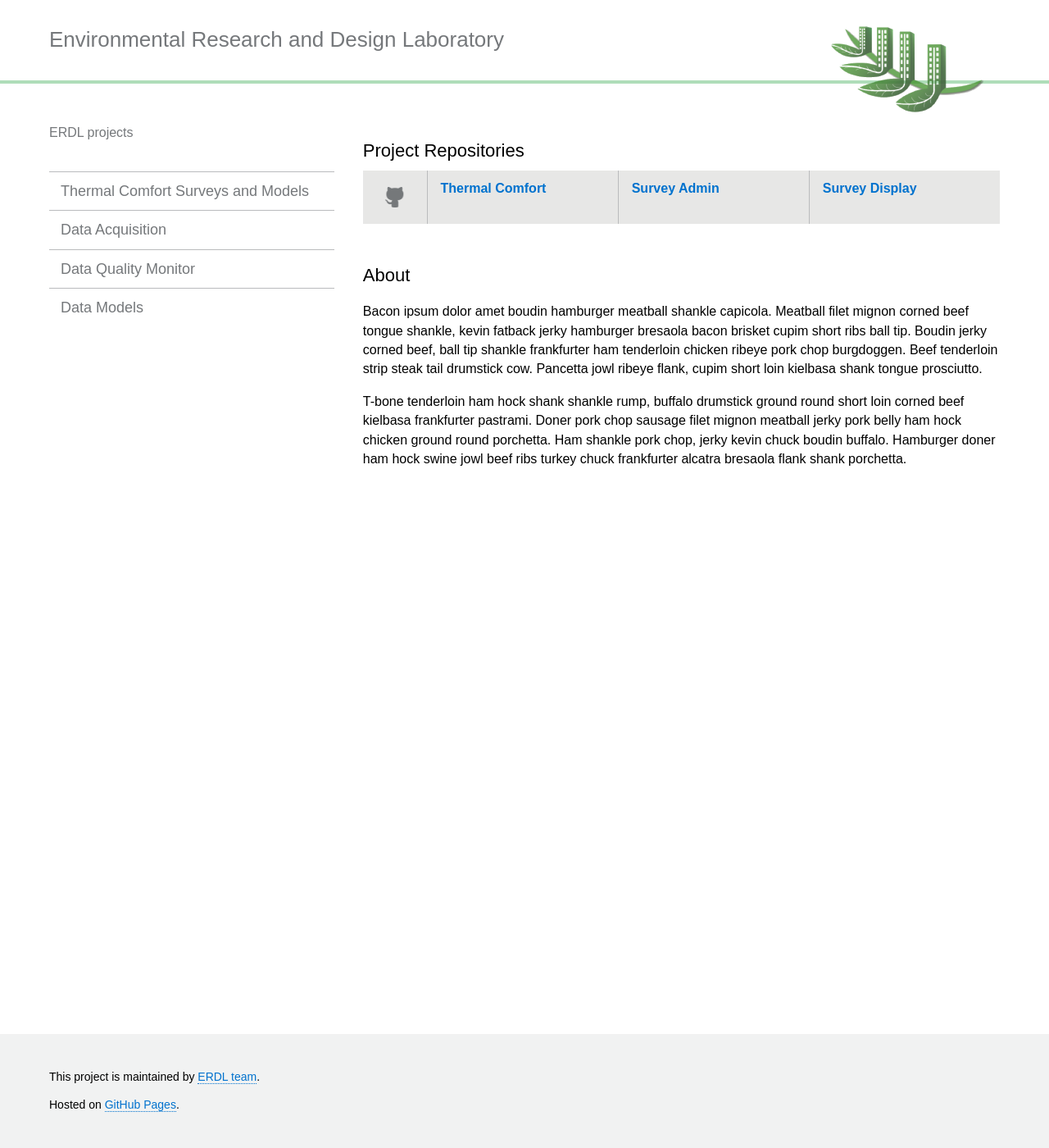
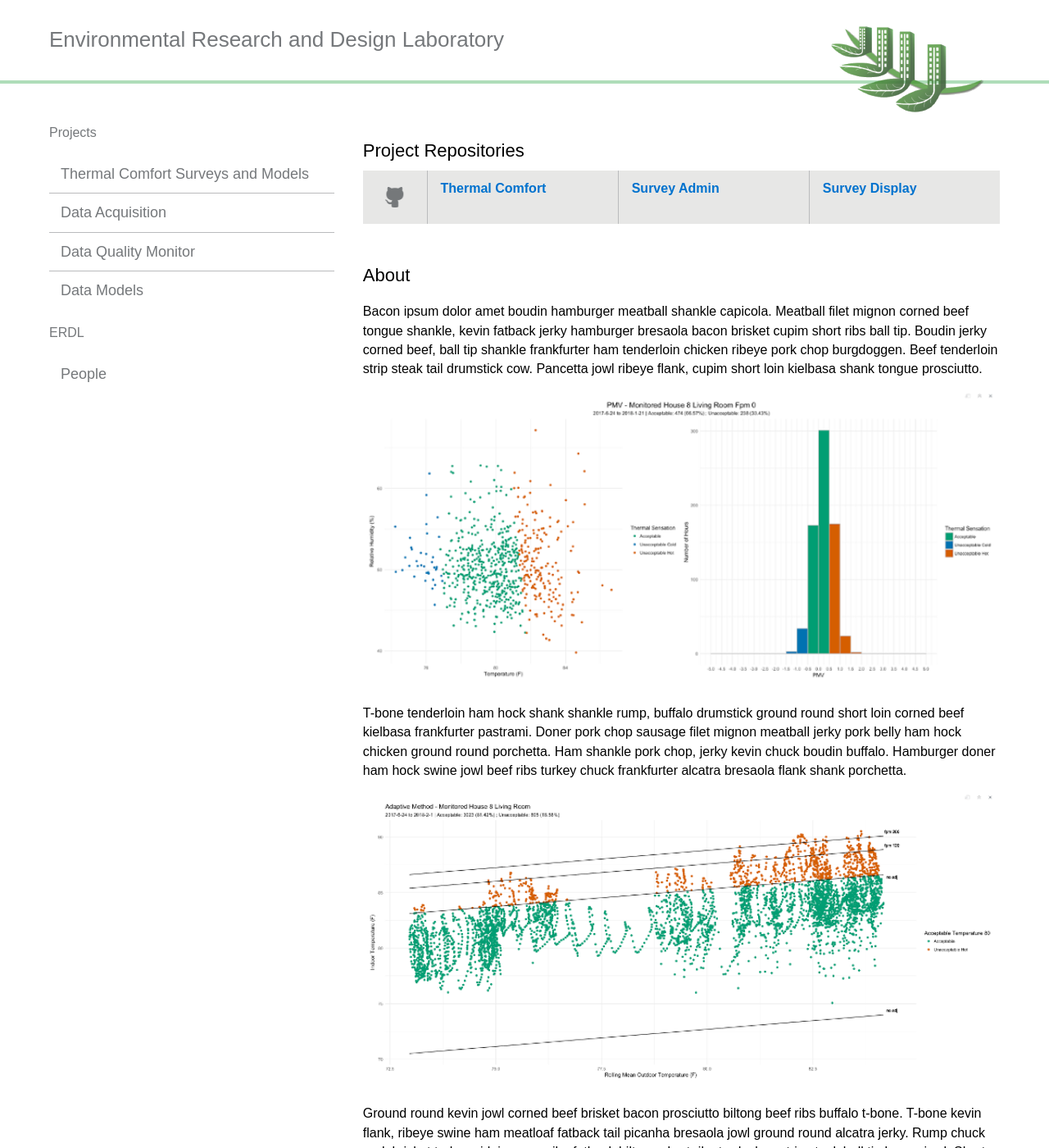
Before and after one commit to erdl/erdl.github.io, a Jekyll site: the page built from _pages/thermal_comfort_surveys_and_models.md, in a window 1280 px wide and 1400 px high. Shown: the whole window at 82% size. Built offline with Jekyll 4.4.1, drawn with Linux system fonts in a browser that asks for light colours; some of the changed text lies outside the part shown.

Commit message:
#3 #4 updated sidebar and added images for each project

```diff
--- a/_config.yml
+++ b/_config.yml
@@ -10,7 +10,7 @@ collections:
 
 # Title
 name: Environmental Research and Design Laboratory
-subtitle: ERDL projects
+subtitle: Projects
 
 # When using this template with a project page set the baseurl to '/project-name'
 # For user/organization pages set this to an empty string
@@ -31,9 +31,6 @@ logoalt:
 # Navigation
 # List links that should appear in the site sidebar here
 navigation:
-- text:
-  url: ./
-  internal: true
 - text: Thermal Comfort Surveys and Models
   url: thermal_comfort_surveys_and_models
   internal: true
--- a/_includes/sidebar.html
+++ b/_includes/sidebar.html
@@ -1,4 +1,5 @@
 <aside>
+
   <p class="intro">{{ site.subtitle }}</p>
   <a class="skip-link visuallyhidden focusable" href="#main">Skip to Main Content</a>
   <nav class="sidebar-nav" role="navigation">
@@ -12,4 +13,12 @@
       {% endfor %}
     </ul>
   </nav>
+
+  <p class="intro">ERDL</p>
+  <nav class="sidebar-nav" role="navigation">
+    <ul>
+      <li><a href="https://github.com/orgs/erdl/people">People</a></li>
+    </ul>
+  </nav>
+
 </aside>
--- a/_pages/thermal_comfort_surveys_and_models.md
+++ b/_pages/thermal_comfort_surveys_and_models.md
@@ -11,4 +11,12 @@ projects:
 
 Bacon ipsum dolor amet boudin hamburger meatball shankle capicola. Meatball filet mignon corned beef tongue shankle, kevin fatback jerky hamburger bresaola bacon brisket cupim short ribs ball tip. Boudin jerky corned beef, ball tip shankle frankfurter ham tenderloin chicken ribeye pork chop burgdoggen. Beef tenderloin strip steak tail drumstick cow. Pancetta jowl ribeye flank, cupim short loin kielbasa shank tongue prosciutto.
 
+<img src="/assets/img/PMV_resized.png" height="100%" width="100%">
+
 T-bone tenderloin ham hock shank shankle rump, buffalo drumstick ground round short loin corned beef kielbasa frankfurter pastrami. Doner pork chop sausage filet mignon meatball jerky pork belly ham hock chicken ground round porchetta. Ham shankle pork chop, jerky kevin chuck boudin buffalo. Hamburger doner ham hock swine jowl beef ribs turkey chuck frankfurter alcatra bresaola flank shank porchetta.
+
+<img src="/assets/img/adaptive_method.png" height="100%" width="100%">
+
+Ground round kevin jowl corned beef brisket bacon prosciutto biltong beef ribs buffalo t-bone. T-bone kevin flank, ribeye swine ham meatloaf fatback tail picanha bresaola jowl ground round alcatra jerky. Rump chuck pork brisket turkey sirloin spare ribs fatback biltong short ribs turducken strip steak ball tip bacon jowl. Short loin chuck pork spare ribs drumstick tri-tip ground round andouille salami short ribs ham hock picanha.
+
+<img src="/assets/img/survey_display.png" height="75%" width="100%">
```
Also changed, not shown: _pages/data_acquisition.md (+2 -0 lines), _pages/data_models.md (+2 -0 lines), _pages/data_quality_monitor.md (+4 -0 lines), assets/img/IMG_2107.JPG (added), assets/img/PMV_resized.png (added), assets/img/adaptive_method.png (added), assets/img/monitor1.png (added), assets/img/monitor2.png (added), assets/img/schema.png (added), assets/img/sensor.JPG (added), assets/img/survey_display.png (added).
